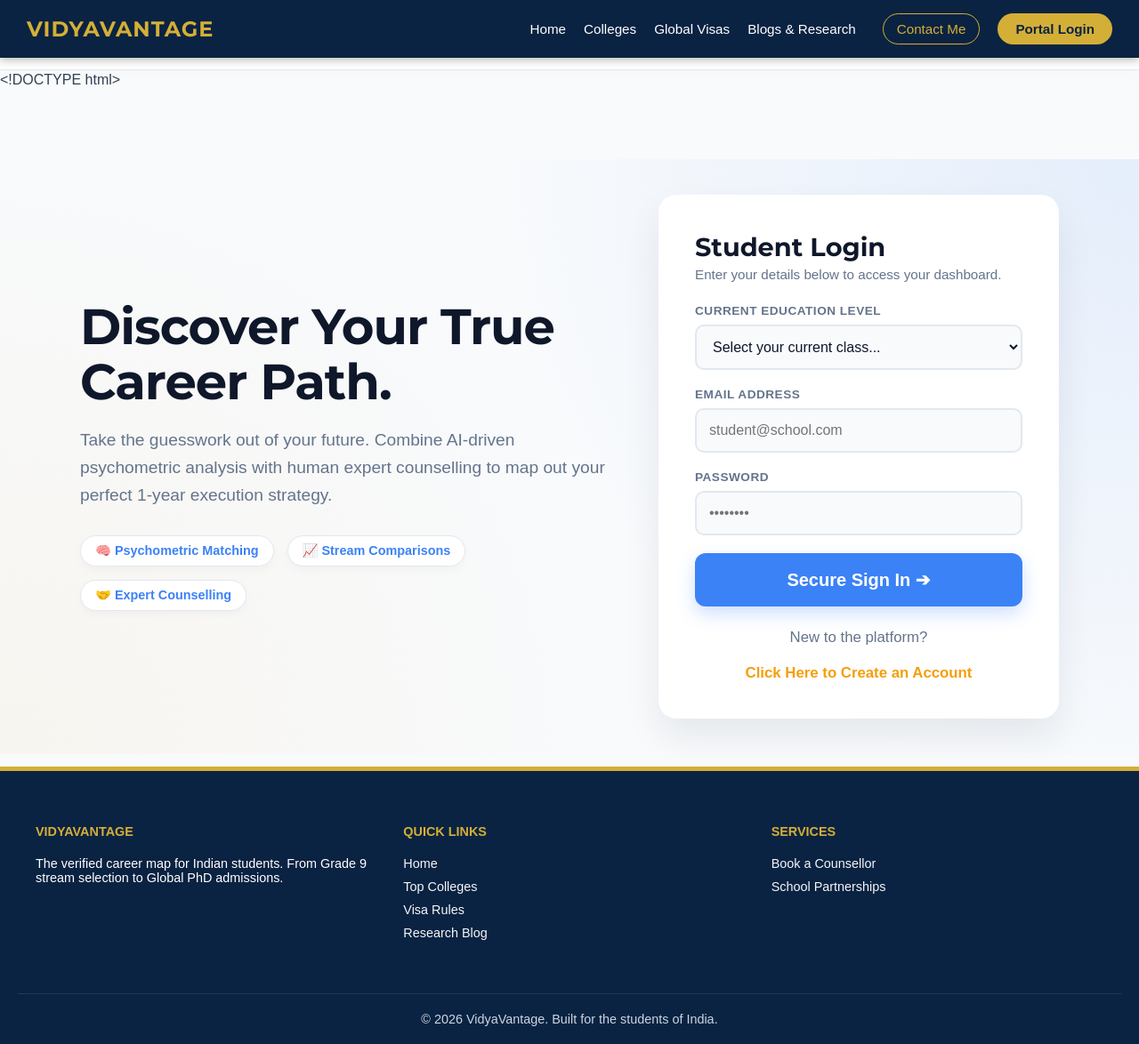
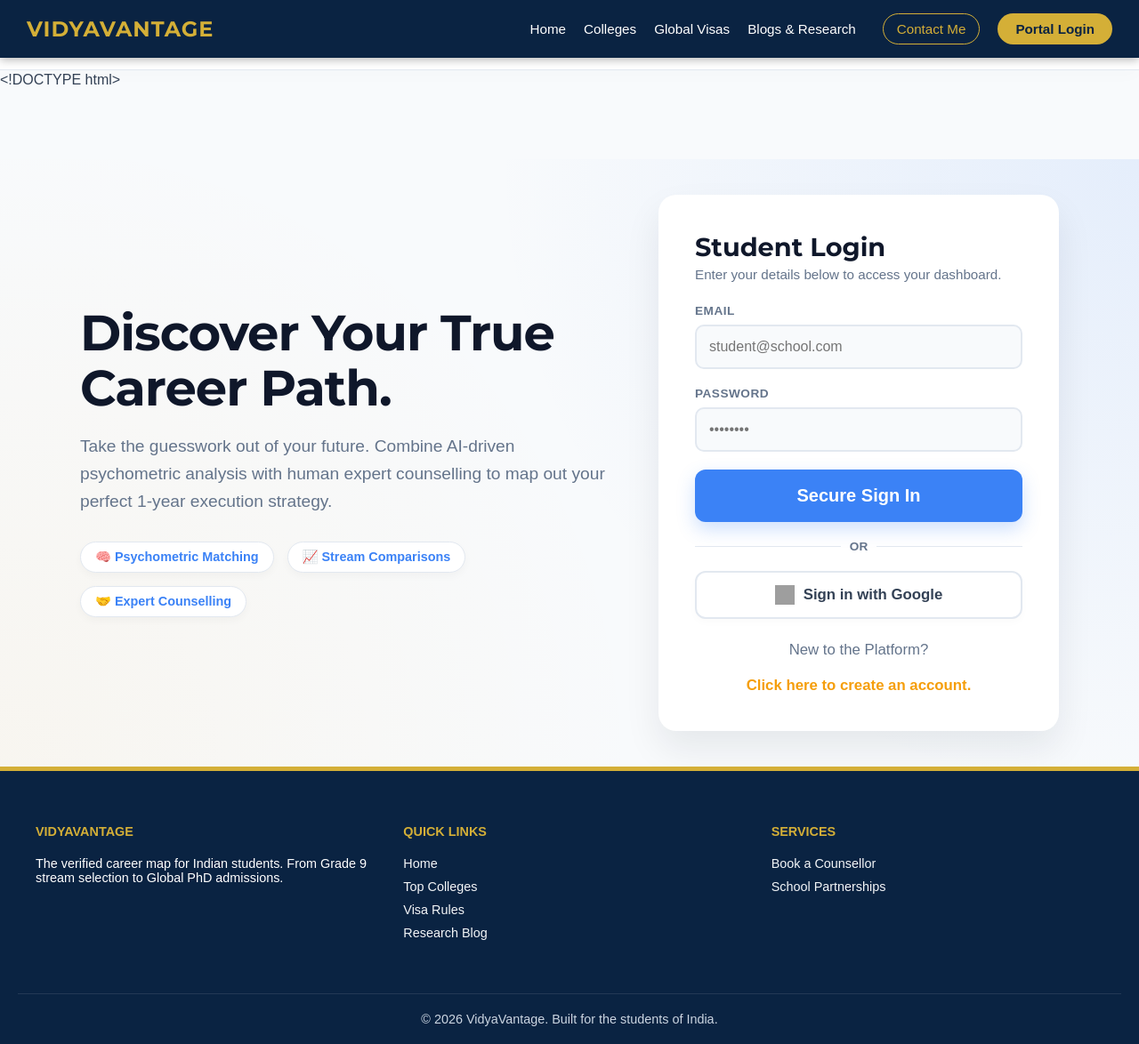
Before and after one commit to antoniovn96/vidyavantage.github.io, a Jekyll site: the page built from index.md, in a window 1280 px wide and 1174 px high. Shown: the whole window at 89% size. Built offline with Jekyll 4.4.1, drawn with Linux system fonts in a browser that asks for light colours; our own code applies the rules of GitHub Pages for plain Markdown files; comment, search, counter and statistics services are not loaded; some of the changed lines change nothing that is shown; grey boxes are pictures that could not be loaded.

Commit message:
Update index.md

```diff
--- a/index.md
+++ b/index.md
@@ -78,9 +78,8 @@
 
         .form-group { margin-bottom: 20px; }
         .form-label { display: block; font-weight: 700; margin-bottom: 8px; color: var(--text-muted); font-size: 0.85rem; text-transform: uppercase; letter-spacing: 0.5px;}
-        .form-input, .form-select { width: 100%; padding: 14px; border-radius: 10px; border: 2px solid var(--border); background: #f8fafc; color: var(--dark); box-sizing: border-box; font-family: inherit; font-size: 1rem; transition: 0.3s;}
-        .form-input:focus, .form-select:focus { border-color: var(--primary); outline: none; background: white; box-shadow: 0 0 0 4px rgba(59, 130, 246, 0.1);}
-        .form-select { cursor: pointer; }
+        .form-input { width: 100%; padding: 14px; border-radius: 10px; border: 2px solid var(--border); background: #f8fafc; color: var(--dark); box-sizing: border-box; font-family: inherit; font-size: 1rem; transition: 0.3s;}
+        .form-input:focus { border-color: var(--primary); outline: none; background: white; box-shadow: 0 0 0 4px rgba(59, 130, 246, 0.1);}
 
         /* BIG LOGIN BUTTON */
         .btn-large {
@@ -103,6 +102,33 @@
         }
         .btn-large:hover:not(:disabled) { background: var(--primary-hover); transform: translateY(-3px); box-shadow: 0 12px 25px rgba(59, 130, 246, 0.35);}
         .btn-large:disabled { background: #94a3b8; cursor: not-allowed; transform: none; box-shadow: none;}
+
+        /* GOOGLE LOGIN STYLES */
+        .divider { display: flex; align-items: center; text-align: center; margin: 20px 0; color: var(--text-muted); font-size: 0.85rem; font-weight: bold; text-transform: uppercase;}
+        .divider::before, .divider::after { content: ''; flex: 1; border-bottom: 1px solid var(--border); }
+        .divider::before { margin-right: .75em; }
+        .divider::after { margin-left: .75em; }
+
+        .btn-google {
+            width: 100%;
+            background: white;
+            color: var(--text-main);
+            border: 2px solid var(--border);
+            padding: 14px;
+            font-size: 1.05rem;
+            font-weight: 800;
+            border-radius: 12px;
+            cursor: pointer;
+            transition: all 0.3s ease;
+            display: inline-flex;
+            align-items: center;
+            justify-content: center;
+            gap: 10px;
+            box-shadow: 0 4px 10px rgba(0,0,0,0.02);
+            font-family: 'Nunito', sans-serif;
+        }
+        .btn-google:hover:not(:disabled) { background: #f8fafc; border-color: #cbd5e1; transform: translateY(-2px); }
+        .btn-google:disabled { opacity: 0.7; cursor: not-allowed; }
 
         .error-msg { color: var(--danger); font-size: 0.85rem; margin-top: 10px; font-weight: 600; text-align: center; display: none;}
 
@@ -146,21 +172,8 @@
             <p>Enter your details below to access your dashboard.</p>
 
             <form id="loginForm">
-
                 <div class="form-group">
-                    <label class="form-label">Current Education Level</label>
-                    <select id="currentStudy" class="form-select" required>
-                        <option value="" disabled selected>Select your current class...</option>
-                        <option value="10th">10th Grade / SSLC</option>
-                        <option value="11th">11th Grade / PUC 1</option>
-                        <option value="12th">12th Grade / PUC 2</option>
-                        <option value="Undergraduate">Undergraduate (Degree)</option>
-                        <option value="Postgraduate">Postgraduate (Masters)</option>
-                    </select>
-                </div>
-
-                <div class="form-group">
-                    <label class="form-label">Email Address</label>
+                    <label class="form-label">Email</label>
                     <input type="email" id="email" class="form-input" placeholder="student@school.com" required>
                 </div>
 
@@ -171,11 +184,19 @@
 
                 <div class="error-msg" id="errorMsg">Invalid email or password.</div>
 
-                <button type="submit" class="btn-large" id="loginBtn">Secure Sign In ➔</button>
+                <button type="submit" class="btn-large" id="loginBtn">Secure Sign In</button>
             </form>
 
+            <div class="divider"><span>OR</span></div>
+
+            <button type="button" class="btn-google" id="googleBtn">
+                <img src="https://www.svgrepo.com/show/475656/google-color.svg" alt="Google" style="width: 22px; height: 22px;">
+                Sign in with Google
+            </button>
+
             <div class="register-link">
-                New to the platform? <br><br> <a href="register.html">Click Here to Create an Account</a>
+                New to the Platform?<br><br>
+                <a href="register.html">Click here to create an account.</a>
             </div>
         </div>
     </div>
@@ -183,10 +204,10 @@
 
 <script type="module">
     import { initializeApp } from "https://www.gstatic.com/firebasejs/10.8.1/firebase-app.js";
-    import { getAuth, signInWithEmailAndPassword, onAuthStateChanged } from "https://www.gstatic.com/firebasejs/10.8.1/firebase-auth.js";
-    import { getFirestore, doc, setDoc } from "https://www.gstatic.com/firebasejs/10.8.1/firebase-firestore.js";
+    import { getAuth, signInWithEmailAndPassword, onAuthStateChanged, GoogleAuthProvider, signInWithPopup } from "https://www.gstatic.com/firebasejs/10.8.1/firebase-auth.js";
+    import { getFirestore, doc, setDoc, getDoc, serverTimestamp } from "https://www.gstatic.com/firebasejs/10.8.1/firebase-firestore.js";
 
-    // ⚠️ REPLACE WITH YOUR FIREBASE CONFIG
+    // ⚠️ Ensure this matches the config used in student_portal.html
     const firebaseConfig = {
       apiKey: "AIzaSyBygHYMOSuKueZf9nE5LmSwCyCeZ2dNeD0",
       authDomain: "career-intelligence-system.firebaseapp.com",
@@ -199,12 +220,13 @@
     const app = initializeApp(firebaseConfig);
     const auth = getAuth(app);
     const db = getFirestore(app);
+    const provider = new GoogleAuthProvider();
 
     const loginForm = document.getElementById('loginForm');
     const loginBtn = document.getElementById('loginBtn');
+    const googleBtn = document.getElementById('googleBtn');
     const errorMsg = document.getElementById('errorMsg');
 
-    // Safety flag to prevent redirecting before database saves
     let isProcessingLogin = false;
 
     // Auto-redirect if already logged in (Only triggers on initial page load)
@@ -214,39 +236,70 @@
         }
     });
 
+    // 1. STANDARD EMAIL / PASSWORD LOGIN
     loginForm.addEventListener('submit', async (e) => {
         e.preventDefault();
-
-        isProcessingLogin = true; // Tell the system to wait
+        isProcessingLogin = true;
 
         const email = document.getElementById('email').value.trim();
         const password = document.getElementById('password').value.trim();
-        const currentStudy = document.getElementById('currentStudy').value;
 
         loginBtn.innerText = "Authenticating... ⏳";
+        loginBtn.disabled = true;
+        googleBtn.disabled = true;
+        errorMsg.style.display = 'none';
+
+        try {
+            await signInWithEmailAndPassword(auth, email, password);
+            window.location.href = "student_portal.html";
+        } catch (error) {
+            console.error("Login Error:", error.message);
+            errorMsg.innerText = "Invalid email or password. Please verify your credentials.";
+            errorMsg.style.display = 'block';
+            loginBtn.innerText = "Secure Sign In";
+            loginBtn.disabled = false;
+            googleBtn.disabled = false;
+            isProcessingLogin = false;
+        }
+    });
+
+    // 2. GOOGLE LOGIN
+    googleBtn.addEventListener('click', async () => {
+        isProcessingLogin = true;
+        googleBtn.innerText = "Connecting... ⏳";
+        googleBtn.disabled = true;
         loginBtn.disabled = true;
         errorMsg.style.display = 'none';
 
         try {
-            // 1. Sign in the user
-            const userCredential = await signInWithEmailAndPassword(auth, email, password);
-            const user = userCredential.user;
+            const result = await signInWithPopup(auth, provider);
+            const user = result.user;
 
-            // 2. Safely update their profile with the selected class
-            await setDoc(doc(db, "students", user.uid), {
-                academic: {
-                    currentClass: currentStudy
-                }
-            }, { merge: true });
+            // Safe check: If this is a completely brand new student using Google, initialize their profile
+            const docRef = doc(db, "students", user.uid);
+            const docSnap = await getDoc(docRef);
 
-            // 3. Manually redirect to dashboard once saving is 100% complete
+            if (!docSnap.exists()) {
+                await setDoc(docRef, {
+                    name: user.displayName || "Student",
+                    email: user.email,
+                    schoolId: "GENERAL",
+                    joinedAt: new Date().toISOString(),
+                    assessmentCompleted: false,
+                    sessionsHad: 0,
+                    careerLocked: false,
+                    academic: {}
+                }, { merge: true });
+            }
+
             window.location.href = "student_portal.html";
 
         } catch (error) {
-            console.error("Login Error:", error.message);
-            errorMsg.innerText = "Invalid credentials. Please verify your email and password.";
+            console.error("Google Login Error:", error.message);
+            errorMsg.innerText = "Google Sign-In failed or was cancelled.";
             errorMsg.style.display = 'block';
-            loginBtn.innerText = "Secure Sign In ➔";
+            googleBtn.innerHTML = `<img src="https://www.svgrepo.com/show/475656/google-color.svg" alt="Google" style="width: 22px; height: 22px;"> Sign in with Google`;
+            googleBtn.disabled = false;
             loginBtn.disabled = false;
             isProcessingLogin = false;
         }
```
